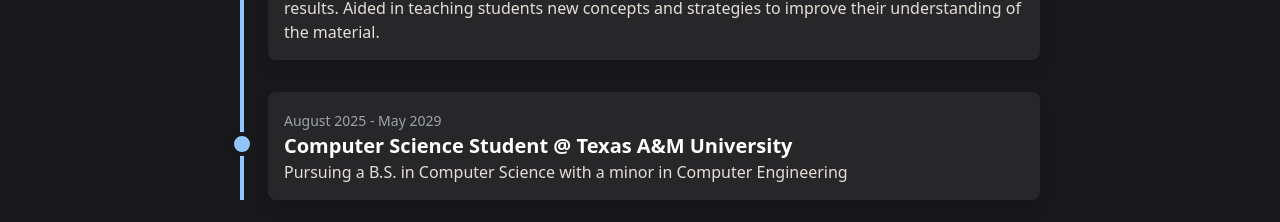
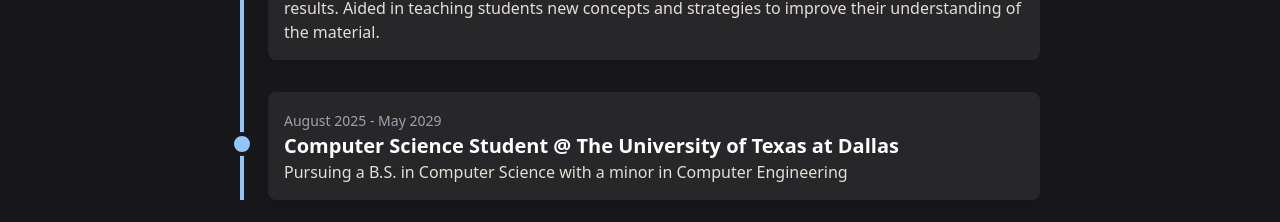
Before and after one commit to Jeydin21/Website, a Next.js app: page / in a window 1280 px wide. Shown: the part 1718-1940 px from the top of the page. Built offline with nearby package versions, Linux system fonts and the light colour scheme; no server answers.

Commit message:
Updated CV and experiences section (I got rejected from TAMU 😭)

```diff
--- a/components/buttons/ButtonsContainer.tsx
+++ b/components/buttons/ButtonsContainer.tsx
@@ -23,7 +23,7 @@
           <FaRegEnvelope />
         </div>
       </a>
-      <a className="no-underline text-red-400" target="_blank" href="/Jeydin-Pham.pdf" download title='Download CV'>
+      <a className="no-underline text-red-400" target="_blank" href="/Jeydin_Pham_Resume_2025.pdf" download title='Download CV'>
         <div className="p-2 duration-300 text-[2em] hover:-translate-y-1.5 hover:scale-105" aria-hidden="true"
           title="Download CV">
           <TbFileCv />
--- a/components/sections/Experience.tsx
+++ b/components/sections/Experience.tsx
@@ -14,7 +14,7 @@
   },
   {
     date: 'August 2025 - May 2029',
-    title: 'Computer Science Student @ Texas A&M University',
+    title: 'Computer Science Student @ The University of Texas at Dallas',
     description: 'Pursuing a B.S. in Computer Science with a minor in Computer Engineering',
   },
 ];
```
Also changed, not shown: 1 other file (tests, documents, lock files or other folders).
